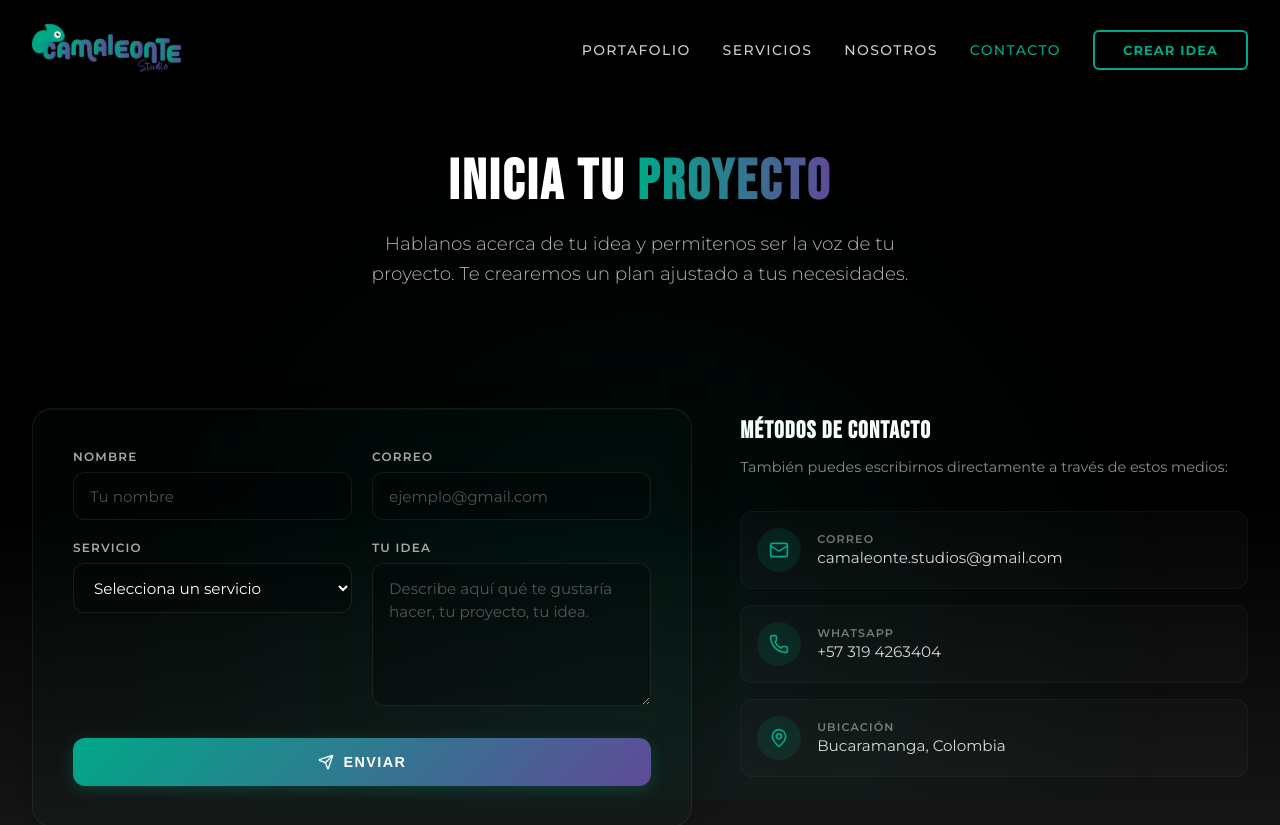
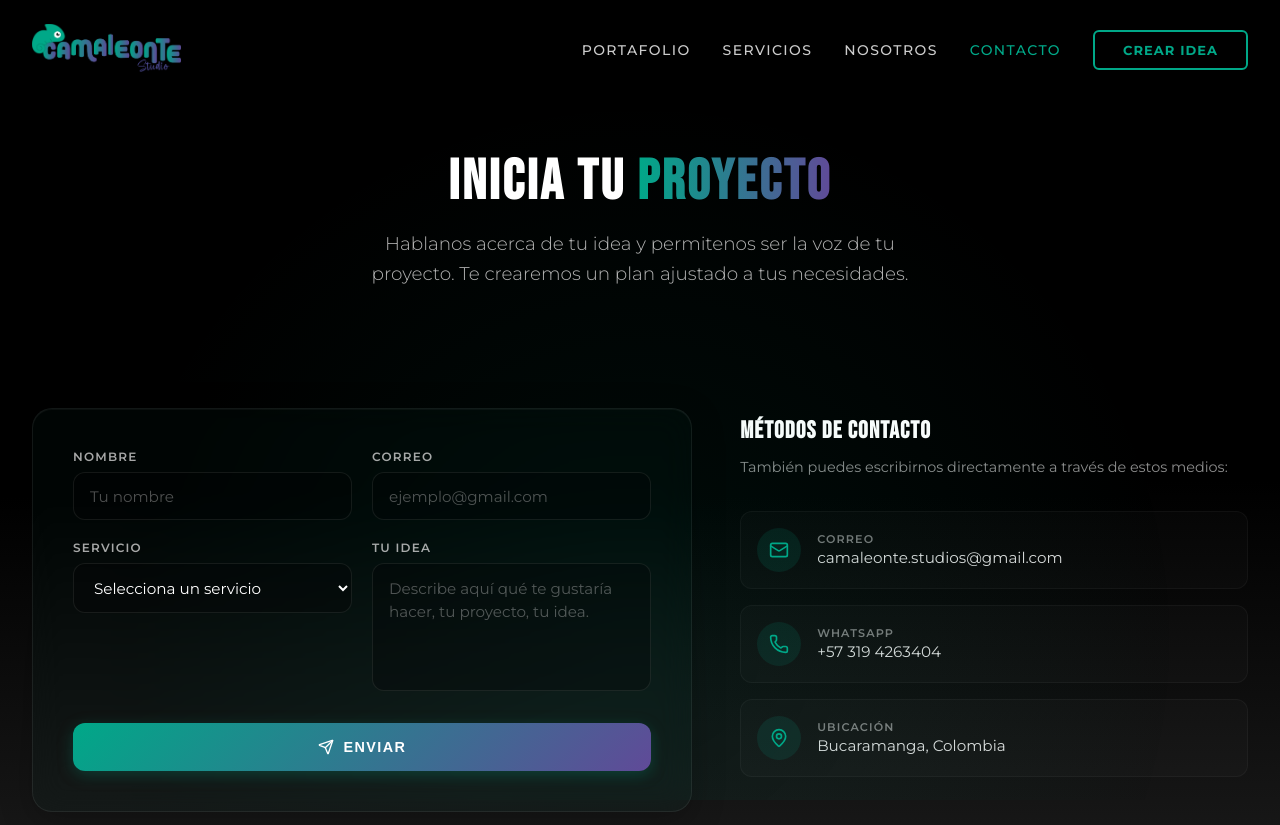
Before and after one commit to MrSerg1/camaleonte, a React (Vite) app: page /contacto in a window 1280 px wide. Shown: the top 825 px of the page. Built offline with nearby package versions, Linux system fonts and the light colour scheme.

Commit message:
Make contact textarea auto-resize to eliminate scroll
- Replace fixed rows with auto-resizing textarea using onInput handler
- CSS: remove manual resize, hide overflow, add field-sizing: content
- Improves UX when writing long project descriptions

```diff
--- a/src/index.css
+++ b/src/index.css
@@ -1945,9 +1945,11 @@ ul {
 }
 
 .form-input.form-textarea {
-  resize: vertical;
+  resize: none;
+  overflow: hidden;
   min-height: 8rem;
   line-height: 1.5;
+  field-sizing: content;
 }
 
 .form-input option {
--- a/src/pages/Contact.jsx
+++ b/src/pages/Contact.jsx
@@ -101,9 +101,13 @@ export function Contact() {
                       </select>
                     ) : field.type === "textarea" ? (
                       <textarea
-                        rows={5}
+                        rows={1}
                         className="form-input form-textarea"
                         placeholder={field.placeholder}
+                        onInput={(e) => {
+                          e.target.style.height = "auto";
+                          e.target.style.height = `${e.target.scrollHeight}px`;
+                        }}
                       />
                     ) : (
                       <input
```
